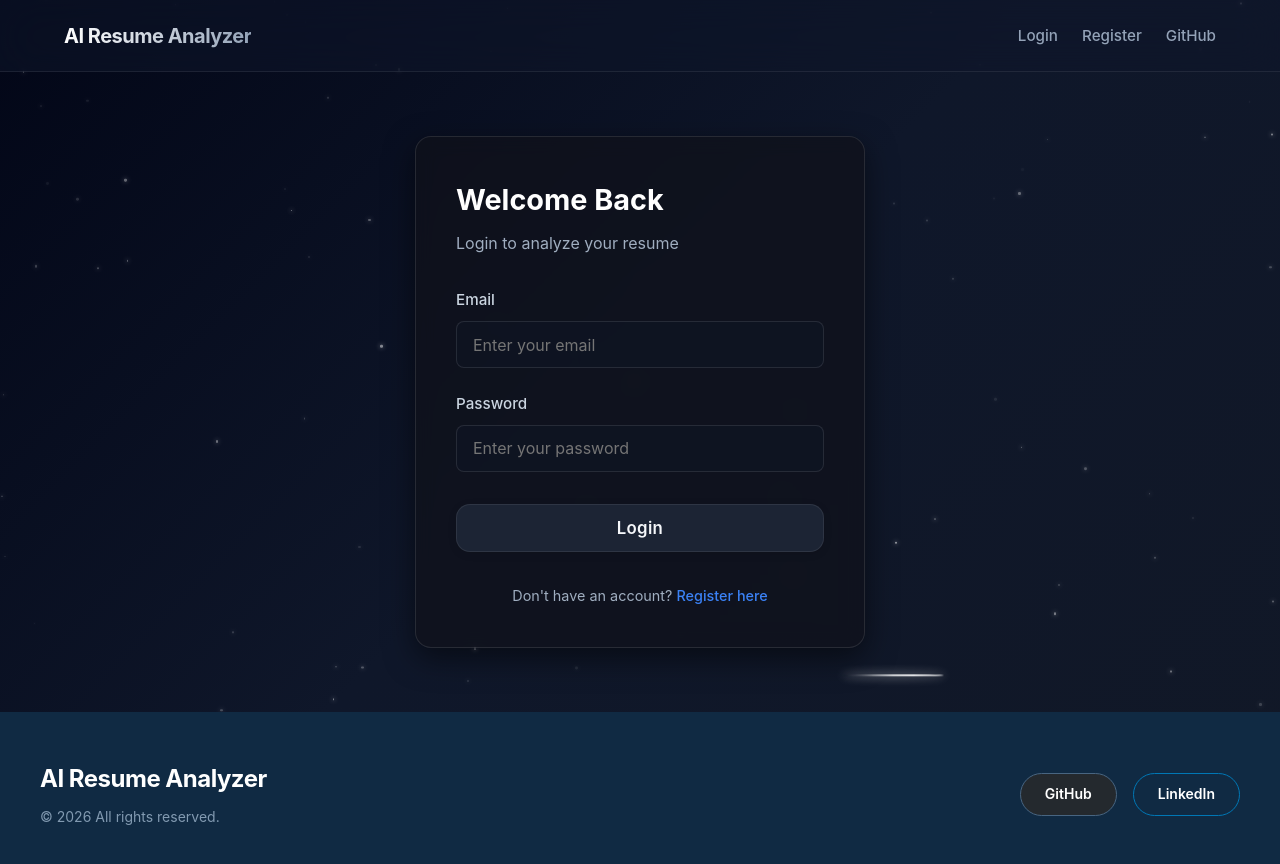
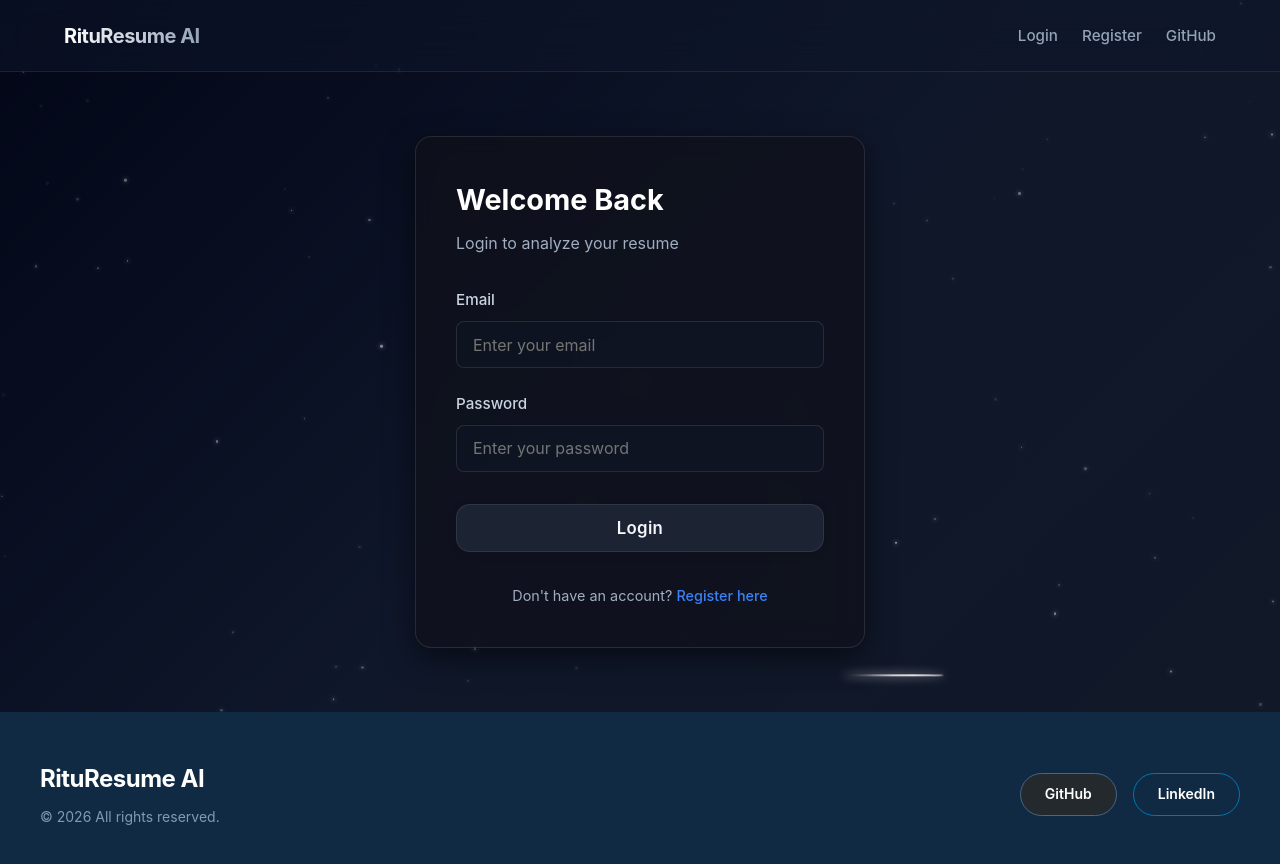
Before and after one commit to samalritupurna/ai-resume-analyzer, a React (Vite) app in the folder frontend/: page /#/login in a window 1280 px wide. Shown: the top 864 px of the page. Built offline with nearby package versions, Linux system fonts and the light colour scheme.

Commit message:
feat: update project name to RituResume AI

```diff
--- a/frontend/index.html
+++ b/frontend/index.html
@@ -6,7 +6,7 @@
     <meta http-equiv="Cache-Control" content="no-cache, no-store, must-revalidate" />
     <meta http-equiv="Pragma" content="no-cache" />
     <meta http-equiv="Expires" content="0" />
-    <title>AI Resume Analyzer</title>
+    <title>RituResume AI</title>
   </head>
   <body>
     <div id="root"></div>
--- a/frontend/src/components/Footer/Footer.jsx
+++ b/frontend/src/components/Footer/Footer.jsx
@@ -8,7 +8,7 @@ const Footer = () => {
     <footer className="footer">
       <div className="footer-container">
         <div className="footer-left">
-          <h3 className="footer-logo">AI Resume Analyzer</h3>
+          <h3 className="footer-logo">RituResume AI</h3>
           <p className="footer-copyright">
             &copy; {currentYear} All rights reserved.
           </p>
--- a/frontend/src/components/Hero/Hero.jsx
+++ b/frontend/src/components/Hero/Hero.jsx
@@ -12,7 +12,7 @@ const Hero = () => {
           animate={{ opacity: 1, y: 0 }}
           transition={{ duration: 0.6, ease: "easeOut" }}
         >
-          AI Resume Analyzer
+          RituResume AI
         </motion.h1>
 
         <motion.p
--- a/frontend/src/components/Navbar/Navbar.jsx
+++ b/frontend/src/components/Navbar/Navbar.jsx
@@ -22,7 +22,7 @@ const Navbar = () => {
     <nav className="navbar">
       <div className="navbar-container">
         <Link to="/" className="navbar-logo">
-          AI Resume Analyzer
+          RituResume AI
         </Link>
         <div className="menu-icon" onClick={toggleMenu}>
           <div className={`hamburger ${isOpen ? 'active' : ''}`}>
```
Also changed, not shown: 1 other file (tests, documents, lock files or other folders).
